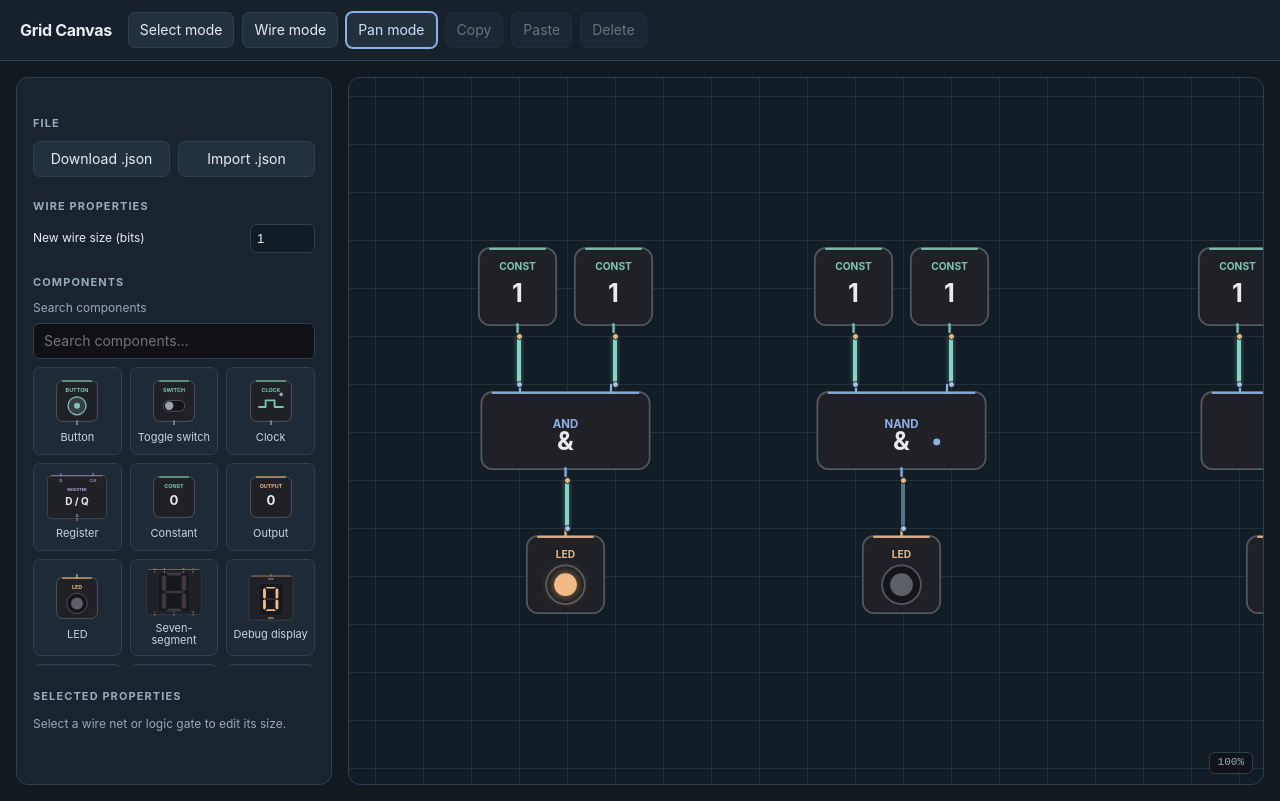
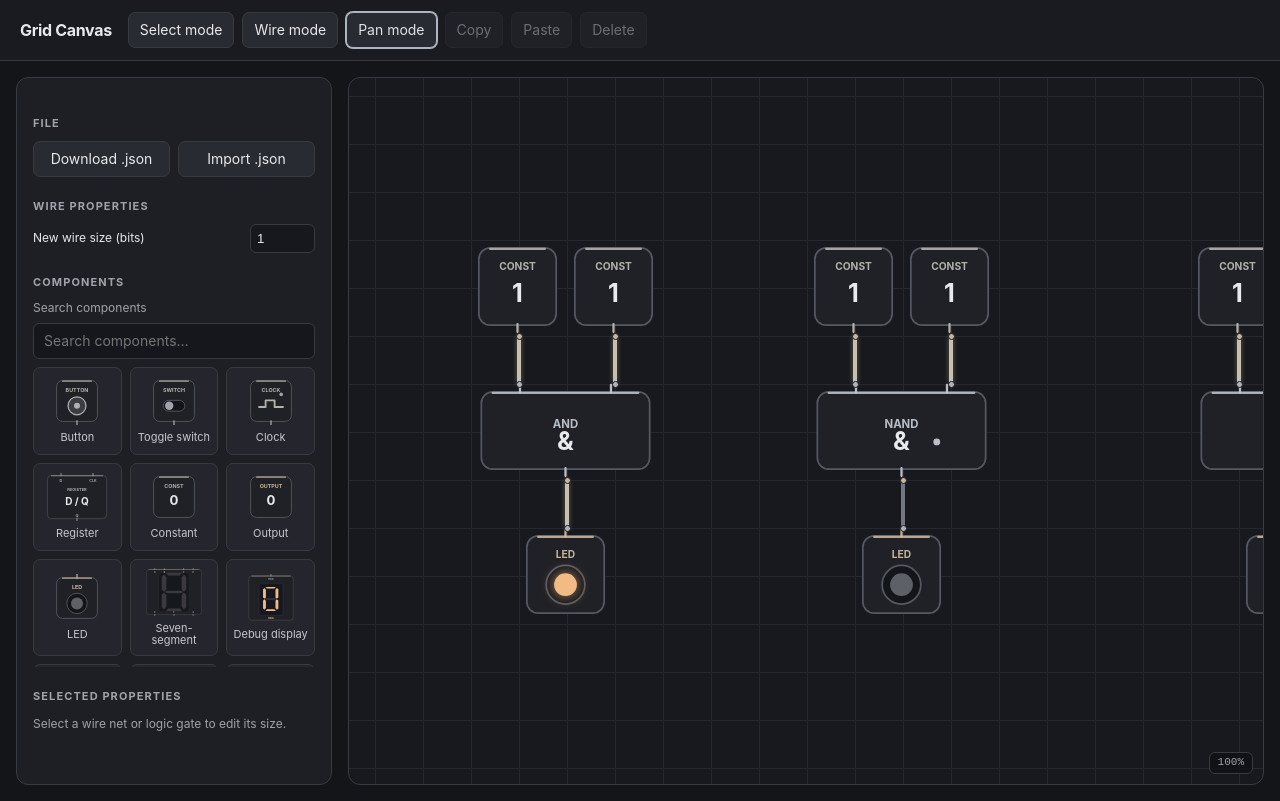
Before and after one commit to ramzacc/computer-architecture-emulator, a website with bundled scripts: page public/index.html in a window 1280 px wide. Built offline with nearby package versions, Linux system fonts and the light colour scheme.

Commit message:
refurbish again UI components

```diff
--- a/public/components.js
+++ b/public/components.js
@@ -12,23 +12,23 @@
 // need 0 < y < h. So 1-tall parts carry N/S pins and 1-wide parts carry W/E.
 export const COMPONENT_TYPES = {
   button: {
-    label: "Button", w: 2, h: 2, color: "#7bc8b2", shape: "button", momentary: true,
+    label: "Button", w: 2, h: 2, color: "#b4b1aa", shape: "button", momentary: true,
     pins: [
       { x: 1, y: 2, dir: "S", role: "out" },
     ],
   },
   switch: {
-    label: "Toggle switch", w: 2, h: 2, color: "#7bc8b2", shape: "switch", toggle: true,
+    label: "Toggle switch", w: 2, h: 2, color: "#b4b1aa", shape: "switch", toggle: true,
     pins: [{ x: 1, y: 2, dir: "S", role: "out" }],
   },
   clock: {
-    label: "Clock", w: 2, h: 2, color: "#7bc8b2", shape: "clock", clock: true,
+    label: "Clock", w: 2, h: 2, color: "#b4b1aa", shape: "clock", clock: true,
     pins: [
       { x: 1, y: 2, dir: "S", role: "out" },
     ],
   },
   register: {
-    label: "Register", w: 4, h: 3, color: "#b4a4e2", shape: "register", register: true,
+    label: "Register", w: 4, h: 3, color: "#aaa8b1", shape: "register", register: true,
     pins: [
       { x: 1, y: 0, dir: "N", role: "in", name: "D" },
       { x: 3, y: 0, dir: "N", role: "in", name: "CLK", size: 1 },
@@ -36,25 +36,25 @@ export const COMPONENT_TYPES = {
     ],
   },
   constant: {
-    label: "Constant", w: 2, h: 2, color: "#7bc8b2", shape: "constant", constant: true,
+    label: "Constant", w: 2, h: 2, color: "#b4b1aa", shape: "constant", constant: true,
     pins: [
       { x: 1, y: 2, dir: "S", role: "out" },
     ],
   },
   output: {
-    label: "Output", w: 2, h: 2, color: "#e8b681", shape: "output", output: true,
+    label: "Output", w: 2, h: 2, color: "#c8b49b", shape: "output", output: true,
     pins: [
       { x: 1, y: 0, dir: "N", role: "in" },
     ],
   },
   led: {
-    label: "LED", w: 2, h: 2, color: "#e8b681", shape: "led",
+    label: "LED", w: 2, h: 2, color: "#c8b49b", shape: "led",
     pins: [
       { x: 1, y: 0, dir: "N", role: "in" },
     ],
   },
   sevenseg: {
-    label: "Seven-segment", w: 6, h: 5, color: "#e8b681", shape: "sevenseg",
+    label: "Seven-segment", w: 6, h: 5, color: "#c8b49b", shape: "sevenseg",
     pins: [
       { x: 1, y: 0, dir: "N", role: "in", name: "A" },
       { x: 2, y: 0, dir: "N", role: "in", name: "B" },
@@ -66,11 +66,11 @@ export const COMPONENT_TYPES = {
     ],
   },
   debugdisplay: {
-    label: "Debug display", w: 4, h: 4, color: "#e8b681", shape: "debugdisplay", debug: true,
+    label: "Debug display", w: 4, h: 4, color: "#c8b49b", shape: "debugdisplay", debug: true,
     pins: [{ x: 2, y: 0, dir: "N", role: "in", name: "HEX", size: 4 }],
   },
   and: {
-    label: "AND", w: 4, h: 2, color: "#8cb2e8", shape: "and", op: "and",
+    label: "AND", w: 4, h: 2, color: "#b9bec8", shape: "and", op: "and",
     pins: [
       { x: 1, y: 0, dir: "N", role: "in" },
       { x: 3, y: 0, dir: "N", role: "in" },
@@ -78,7 +78,7 @@ export const COMPONENT_TYPES = {
     ],
   },
   or: {
-    label: "OR", w: 4, h: 2, color: "#8cb2e8", shape: "or", op: "or",
+    label: "OR", w: 4, h: 2, color: "#b9bec8", shape: "or", op: "or",
     pins: [
       { x: 1, y: 0, dir: "N", role: "in" },
       { x: 3, y: 0, dir: "N", role: "in" },
@@ -86,7 +86,7 @@ export const COMPONENT_TYPES = {
     ],
   },
   xor: {
-    label: "XOR", w: 4, h: 2, color: "#8cb2e8", shape: "xor", op: "xor",
+    label: "XOR", w: 4, h: 2, color: "#b9bec8", shape: "xor", op: "xor",
     pins: [
       { x: 1, y: 0, dir: "N", role: "in" },
       { x: 3, y: 0, dir: "N", role: "in" },
@@ -94,18 +94,18 @@ export const COMPONENT_TYPES = {
     ],
   },
   not: {
-    label: "NOT", w: 2, h: 2, color: "#8cb2e8", shape: "not", op: "not",
+    label: "NOT", w: 2, h: 2, color: "#b9bec8", shape: "not", op: "not",
     pins: [
       { x: 1, y: 0, dir: "N", role: "in" },
       { x: 1, y: 2, dir: "S", role: "out" },
     ],
   },
   splitter: {
-    label: "Splitter", w: 2, h: 2, color: "#a9b8c8", shape: "splitter", splitter: true,
+    label: "Splitter", w: 2, h: 2, color: "#afb2b9", shape: "splitter", splitter: true,
     pins: [],
   },
   nand: {
-    label: "NAND", w: 4, h: 2, color: "#8cb2e8", shape: "nand", op: "nand",
+    label: "NAND", w: 4, h: 2, color: "#b9bec8", shape: "nand", op: "nand",
     pins: [
       { x: 1, y: 0, dir: "N", role: "in" },
       { x: 3, y: 0, dir: "N", role: "in" },
@@ -113,7 +113,7 @@ export const COMPONENT_TYPES = {
     ],
   },
   nor: {
-    label: "NOR", w: 4, h: 2, color: "#8cb2e8", shape: "nor", op: "nor",
+    label: "NOR", w: 4, h: 2, color: "#b9bec8", shape: "nor", op: "nor",
     pins: [
       { x: 1, y: 0, dir: "N", role: "in" },
       { x: 3, y: 0, dir: "N", role: "in" },
@@ -121,7 +121,7 @@ export const COMPONENT_TYPES = {
     ],
   },
   xnor: {
-    label: "XNOR", w: 4, h: 2, color: "#8cb2e8", shape: "xnor", op: "xnor",
+    label: "XNOR", w: 4, h: 2, color: "#b9bec8", shape: "xnor", op: "xnor",
     pins: [
       { x: 1, y: 0, dir: "N", role: "in" },
       { x: 3, y: 0, dir: "N", role: "in" },
@@ -129,15 +129,15 @@ export const COMPONENT_TYPES = {
     ],
   },
   mux: {
-    label: "Multiplexer", w: 6, h: 3, color: "#b4a4e2", shape: "mux", block: "mux",
+    label: "Multiplexer", w: 6, h: 3, color: "#aaa8b1", shape: "mux", block: "mux",
     pins: [], // Generated from the instance's channel count in pinsFor.
   },
   demux: {
-    label: "Demultiplexer", w: 4, h: 3, color: "#b4a4e2", shape: "demux", block: "demux",
+    label: "Demultiplexer", w: 4, h: 3, color: "#aaa8b1", shape: "demux", block: "demux",
     pins: [], // Generated from the instance's channel count in pinsFor.
   },
   adder: {
-    label: "Adder", w: 6, h: 3, color: "#b4a4e2", shape: "adder", block: "adder",
+    label: "Adder", w: 6, h: 3, color: "#aaa8b1", shape: "adder", block: "adder",
     pins: [
       { x: 1, y: 0, dir: "N", role: "in", name: "A" },
       { x: 3, y: 0, dir: "N", role: "in", name: "B" },
@@ -147,14 +147,14 @@ export const COMPONENT_TYPES = {
     ],
   },
   twos: {
-    label: "Two's complement", w: 2, h: 2, color: "#b4a4e2", shape: "twos", block: "twos",
+    label: "Two's complement", w: 2, h: 2, color: "#aaa8b1", shape: "twos", block: "twos",
     pins: [
       { x: 1, y: 0, dir: "N", role: "in", name: "A" },
       { x: 1, y: 2, dir: "S", role: "out", name: "−A" },
     ],
   },
   comparator: {
-    label: "Comparator", w: 4, h: 3, color: "#b4a4e2", shape: "comparator", block: "comparator",
+    label: "Comparator", w: 4, h: 3, color: "#aaa8b1", shape: "comparator", block: "comparator",
     pins: [
       { x: 1, y: 0, dir: "N", role: "in", name: "A" },
       { x: 3, y: 0, dir: "N", role: "in", name: "B" },
@@ -164,7 +164,7 @@ export const COMPONENT_TYPES = {
     ],
   },
   shl: {
-    label: "Shift left", w: 4, h: 2, color: "#b4a4e2", shape: "shl", block: "shl",
+    label: "Shift left", w: 4, h: 2, color: "#aaa8b1", shape: "shl", block: "shl",
     pins: [
       { x: 1, y: 0, dir: "N", role: "in", name: "A" },
       { x: 3, y: 0, dir: "N", role: "in", name: "N", size: 5 },
@@ -172,7 +172,7 @@ export const COMPONENT_TYPES = {
     ],
   },
   shr: {
-    label: "Shift right", w: 4, h: 2, color: "#b4a4e2", shape: "shr", block: "shr",
+    label: "Shift right", w: 4, h: 2, color: "#aaa8b1", shape: "shr", block: "shr",
     pins: [
       { x: 1, y: 0, dir: "N", role: "in", name: "A" },
       { x: 3, y: 0, dir: "N", role: "in", name: "N", size: 5 },
--- a/public/styles.css
+++ b/public/styles.css
@@ -1,11 +1,11 @@
 :root {
-  --bg: #111921;
-  --panel: #19242e;
-  --line: #30404d;
-  --grid-line: #22313c;
-  --text: #e7edf3;
-  --muted: #9aaab8;
-  --accent: #8cb2e8;
+  --bg: #141519;
+  --panel: #1e1f24;
+  --line: #383a42;
+  --grid-line: #26282e;
+  --text: #e8e9ec;
+  --muted: #a0a3ab;
+  --accent: #aeb4c0;
   --danger: #e5484d;
 }
 
@@ -24,7 +24,7 @@ header {
   gap: 16px;
   padding: 12px 20px;
   border-bottom: 1px solid var(--line);
-  background: #16212b;
+  background: #1a1b20;
 }
 
 h1 { font-size: 16px; font-weight: 650; letter-spacing: -.02em; margin: 0; white-space: nowrap; }
@@ -33,7 +33,7 @@ h2 { font-size: 11px; text-transform: uppercase; letter-spacing: .1em; color: va
 .toolbar { display: flex; gap: 8px; flex-wrap: wrap; }
 
 button, .file-label {
-  background: #23313d;
+  background: #292b32;
   color: var(--text);
   border: 1px solid var(--line);
   padding: 7px 11px;
@@ -41,7 +41,7 @@ button, .file-label {
   cursor: pointer;
   font: inherit;
 }
-button:hover, .file-label:hover { border-color: #7697b1; background: #2b3b49; }
+button:hover, .file-label:hover { border-color: #858995; background: #33353d; }
 button:focus-visible, .file-label:focus-within { outline: 2px solid var(--accent); outline-offset: 2px; }
 button:disabled { opacity: .4; cursor: default; border-color: var(--line); }
 
@@ -75,7 +75,7 @@ main {
   overflow: hidden;
   flex: 1 1 auto;
   min-width: 0;
-  background-color: #121d26;
+  background-color: #18191e;
   background-image:
     linear-gradient(to right, var(--grid-line) 1px, transparent 1px),
     linear-gradient(to bottom, var(--grid-line) 1px, transparent 1px);
@@ -105,7 +105,7 @@ main {
   padding: 7px 10px;
   margin-bottom: 8px;
   color: var(--text);
-  background: #0f1115;
+  background: #16171c;
   border: 1px solid var(--line);
   border-radius: 6px;
   font: inherit;
@@ -122,7 +122,7 @@ main {
   width: 100%;
   min-height: 88px;
   padding: 8px 4px;
-  background: #1e2b36;
+  background: #25262d;
 }
 
 .palette-icon {
@@ -138,7 +138,7 @@ main {
   height: 100%;
 }
 
-.palette .name { font-size: 11px; line-height: 1.15; color: #c8d4de; }
+.palette .name { font-size: 11px; line-height: 1.15; color: #c6c8ce; }
 .palette button.active { border-color: var(--accent); box-shadow: 0 0 0 1px var(--accent); }
 
 .hint { color: var(--muted); font-size: 12px; }
@@ -158,21 +158,21 @@ main {
   position: absolute;
   z-index: 3;
   border-radius: 2px;
-  background: #557582;
+  background: #747781;
   cursor: pointer;
 }
 .wire.selected {
   box-shadow: 0 0 0 2px #fff;
 }
 .wire.on {
-  background: #83d5c7;
-  box-shadow: 0 0 5px rgba(131, 213, 199, .5);
+  background: #c7c0af;
+  box-shadow: 0 0 5px rgba(199, 192, 175, .45);
 }
 .wire.off {
-  background: #557582;
+  background: #747781;
 }
 .wire.on.selected {
-  box-shadow: 0 0 0 2px #fff, 0 0 5px rgba(131, 213, 199, .5);
+  box-shadow: 0 0 0 2px #fff, 0 0 5px rgba(199, 192, 175, .45);
 }
 .wire.invalid {
   background: rgba(229, 72, 77, .5);
@@ -184,7 +184,7 @@ main {
   border-radius: 2px;
   pointer-events: none;
 }
-.wire-preview.valid { background: rgba(131, 213, 199, .65); }
+.wire-preview.valid { background: rgba(199, 192, 175, .65); }
 .wire-preview.invalid { background: rgba(229, 72, 77, .45); }
 .wire-preview.remove { background: rgba(229, 72, 77, .7); }
 .wire-anchor {
@@ -193,9 +193,9 @@ main {
   width: 12px;
   height: 12px;
   margin: -6px 0 0 -6px;
-  border: 2px solid #83d5c7;
+  border: 2px solid #c7c0af;
   border-radius: 50%;
-  background: #19332f;
+  background: #34322e;
   pointer-events: none;
 }
 
@@ -206,17 +206,17 @@ main {
   height: 7px;
   margin: -3.5px 0 0 -3.5px;
   border-radius: 50%;
-  background: #e8b681;
-  border: 1px solid #14212b;
+  background: #c8b49b;
+  border: 1px solid #1b1b20;
   pointer-events: none;
 }
-.pin.in { background: #a8c2d9; }
-.pin.out { background: #e8b681; }
+.pin.in { background: #b0b2bc; }
+.pin.out { background: #c8b49b; }
 
 .toolbar button.active {
   border-color: var(--accent);
   box-shadow: 0 0 0 1px var(--accent);
-  color: #cfe1ff;
+  color: #e0e2e8;
 }
 
 .comp {
@@ -240,7 +240,7 @@ main {
 }
 .pan .comp.button { cursor: pointer; }
 .pan .comp.switch { cursor: pointer; }
-.comp.button.pressed .button-cap { filter: drop-shadow(0 0 5px rgba(123, 200, 178, .6)); }
+.comp.button.pressed .button-cap { filter: drop-shadow(0 0 5px rgba(180, 177, 170, .6)); }
 .comp .art {
   display: block;
   width: 100%;
@@ -260,17 +260,17 @@ main {
 .canvas-wrap.panning { cursor: grabbing; }
 .canvas-wrap.select-mode { cursor: crosshair; }
 .canvas-wrap.select-mode .comp { cursor: pointer; }
-.selection-box { position: absolute; z-index: 7; border: 1px solid var(--accent); background: rgba(140, 178, 232, .16); pointer-events: none; }
+.selection-box { position: absolute; z-index: 7; border: 1px solid var(--accent); background: rgba(174, 180, 192, .16); pointer-events: none; }
 
 .property { display: flex; align-items: center; justify-content: space-between; gap: 8px; margin: 10px 0; font-size: 12px; }
 .property[hidden] { display: none; }
-.property input { width: 65px; padding: 6px; color: var(--text); background: #111d26; border: 1px solid var(--line); border-radius: 6px; }
+.property input { width: 65px; padding: 6px; color: var(--text); background: #17181d; border: 1px solid var(--line); border-radius: 6px; }
 .property #constant-value { width: 110px; font-family: ui-monospace, monospace; }
-.property select { padding: 6px; color: var(--text); background: #111d26; border: 1px solid var(--line); border-radius: 6px; }
+.property select { padding: 6px; color: var(--text); background: #17181d; border: 1px solid var(--line); border-radius: 6px; }
 #bus-status.error { color: #ff777b; }
 
 .bus-value-row { align-items: flex-start; }
-#selected-value { max-width: 180px; text-align: right; overflow-wrap: anywhere; font: 12px/1.4 ui-monospace, monospace; color: #a8dfd0; }
+#selected-value { max-width: 180px; text-align: right; overflow-wrap: anywhere; font: 12px/1.4 ui-monospace, monospace; color: #d1c9b8; }
 
 @media (max-width: 900px) {
   main { flex-direction: column; height: auto; min-height: calc(100vh - 60px); }
```
Also changed, not shown: editor.test.js (+13 -0 lines).
